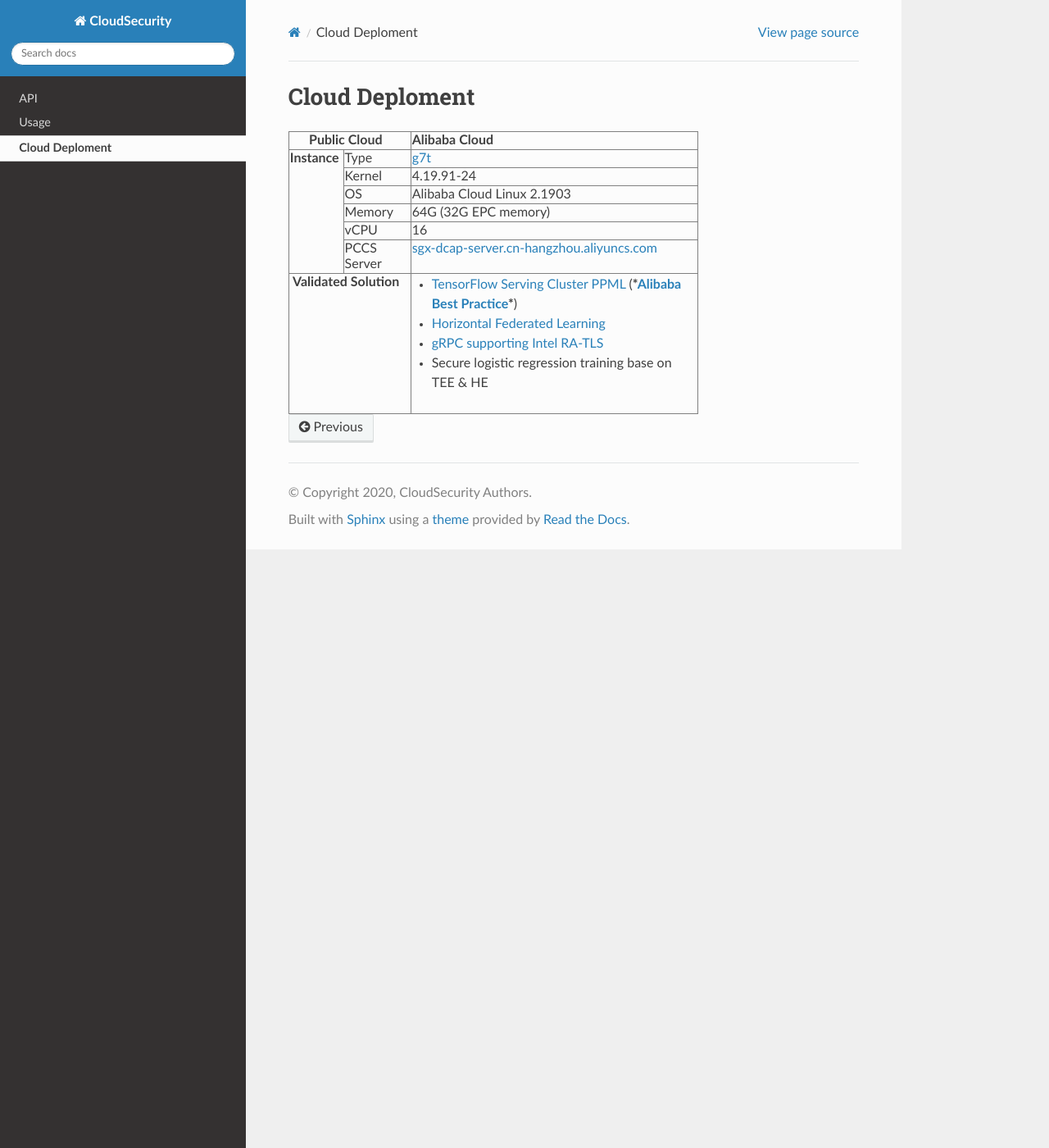
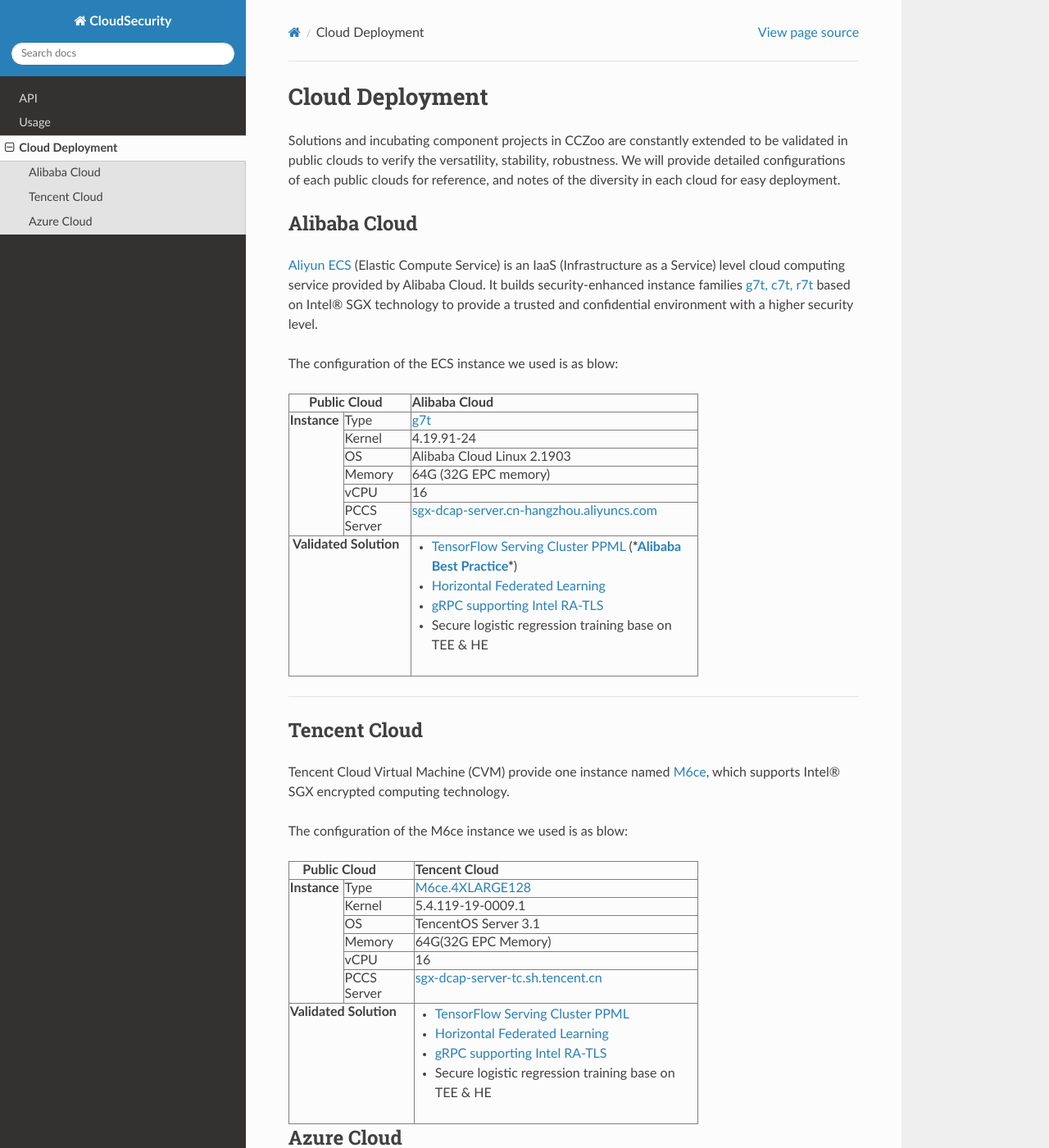
Before and after one commit to RodgerZhu/Cloud_Security, a Sphinx documentation site: the page built from Docs/readdoc/docs/source/cloud.md, in a window 1280 px wide and 1400 px high. Shown: the whole window at 82% size. Built offline with Sphinx 7.4.7 and the Read the Docs theme 2.0.0, drawn with Linux system fonts in a browser that asks for light colours; pages that are not in the unit, such as notebooks, are missing from menus; some of the changed text lies outside the part shown.

Commit message:
Update cloud.md

```diff
--- a/Docs/readdoc/docs/source/cloud.md
+++ b/Docs/readdoc/docs/source/cloud.md
@@ -1,4 +1,19 @@
-# Cloud Deploment
+# Cloud Deployment
+
+Solutions and incubating component projects in CCZoo are constantly extended to
+be validated in public clouds to verify the versatility, stability, robustness.
+We will provide detailed configurations of each public clouds for reference, and
+notes of the diversity in each cloud for easy deployment.
+
+## Alibaba Cloud
+
+[Aliyun ECS](https://help.aliyun.com/product/25365.html) (Elastic Compute Service)
+is an IaaS (Infrastructure as a Service) level cloud computing service provided
+by Alibaba Cloud. It builds security-enhanced instance families [g7t, c7t, r7t](https://help.aliyun.com/document_detail/207734.html)
+based on Intel® SGX technology to provide a trusted and confidential environment
+with a higher security level.
+
+The configuration of the ECS instance we used is as blow:
 
 <table border="1" cellpadding="1" cellspacing="1" style="width:500px">
   <tbody>
@@ -60,3 +75,144 @@
     </tr>
   </tbody>
 </table>
+
+---
+
+## Tencent Cloud
+
+Tencent Cloud Virtual Machine (CVM) provide one instance named [M6ce](https://cloud.tencent.com/document/product/213/11518#M6ce),
+which supports Intel® SGX encrypted computing technology.
+
+The configuration of the M6ce instance we used is as blow:
+
+<table border="1" cellpadding="1" cellspacing="1" style="width:500px">
+  <tbody>
+    <tr>
+      <td colspan="2"><strong>&nbsp; &nbsp; Public Cloud</strong>
+      </td>
+      <td><strong>Tencent Cloud</strong>
+      </td>
+    </tr>
+    <tr>
+      <td rowspan="6" style="text-align: left;"><strong>Instance&nbsp;</strong>
+      </td>
+      <td style="text-align: left;">Type
+      </td>
+      <td><a href="https://cloud.tencent.com/document/product/213/11518#M6ce">M6ce.4XLARGE128&nbsp;</a>
+      </td>
+    </tr>
+    <tr>
+      <td style="text-align: left;">Kernel
+      </td>
+      <td>5.4.119-19-0009.1
+      </td>
+    </tr>
+    <tr>
+      <td style="text-align: left;">OS
+      </td>
+      <td>TencentOS Server 3.1
+      </td>
+    </tr>
+    <tr>
+      <td style="text-align: left;">Memory
+      </td>
+      <td>64G(32G EPC Memory)
+      </td>
+    </tr>
+    <tr>
+      <td style="text-align: left;">vCPU
+      </td>
+      <td>16
+      </td>
+    </tr>
+    <tr>
+      <td style="text-align: left;">PCCS Server
+      </td>
+      <td><a href="https://cloud.tencent.com/document/product/213/63353">sgx-dcap-server-tc.sh.tencent.cn&nbsp;</a>
+      </td>
+    </tr>
+    <tr>
+      <td colspan="2"><strong>Validated Solution&nbsp;</strong>
+      </td>
+      <td>
+        <ul>
+          <li><a href="https://cczoo.readthedocs.io/en/latest/Solutions/tensorflow-serving-cluster/index.html">TensorFlow Serving Cluster PPML&nbsp;</a></li>
+          <li><a href="https://cczoo.readthedocs.io/en/latest/Solutions/horizontal-federated-learning/hfl.html">Horizontal Federated Learning&nbsp;</a></li>
+          <li><a href="https://cczoo.readthedocs.io/en/latest/Solutions/grpc-ra-tls/index.html">gRPC supporting Intel RA-TLS</a></li>
+          <li>Secure logistic regression training base on TEE &amp; HE</li>
+        </ul>
+      </td>
+    </tr>
+  </tbody>
+</table>
+
+## Azure Cloud
+
+[Azure confidential computing services](https://azure.microsoft.com/en-us/solutions/confidential-compute/) are
+available and provide access to VMs with Intel SGX enabled in [DCsv2](https://docs.microsoft.com/en-us/azure/virtual-machines/dcv2-series) and [DCsv3](https://docs.microsoft.com/en-us/azure/virtual-machines/dcv3-series)
+VM instances.
+
+The configuration of the DCsv3 instance we used is as blow:
+
+<table border="1" cellpadding="1" cellspacing="1" style="width:500px">
+  <tbody>
+    <tr>
+      <td colspan="2"><strong>&nbsp; &nbsp; &nbsp; &nbsp; &nbsp;Public Cloud</strong>
+      </td>
+      <td><strong>&nbsp; &nbsp; Azure Cloud</strong>
+      </td>
+    </tr>
+    <tr>
+      <td rowspan="6" style="text-align: left;"><strong>Instance&nbsp;</strong>
+      </td>
+      <td style="text-align: left;">Type
+      </td>
+      <td><a href="https://docs.microsoft.com/en-us/azure/virtual-machines/dcv3-series">Standard_DC16s_v3</a>
+      </td>
+    </tr>
+    <tr>
+      <td style="text-align: left;">Kernel
+      </td>
+      <td>5.13
+      </td>
+    </tr>
+    <tr>
+      <td style="text-align: left;">OS
+      </td>
+      <td>Ubuntu20.04
+      </td>
+    </tr>
+    <tr>
+      <td style="text-align: left;">Memory
+      </td>
+      <td>128GB(64G EPC Memory)
+      </td>
+    </tr>
+    <tr>
+      <td style="text-align: left;">vCPU
+      </td>
+      <td>16
+      </td>
+    </tr>
+    <tr>
+      <td style="text-align: left;">PCCS Server
+      </td>
+      <td><a href="https://docs.microsoft.com/en-us/azure/confidential-computing/quick-create-portal#install-azure-dcap-client">Azure DCAP</a>
+      </td>
+    </tr>
+    <tr>
+      <td colspan="2"><strong>&nbsp; &nbsp; Validated Solution&nbsp;</strong>
+      </td>
+      <td>
+        <ul>
+          <li><a href="https://cczoo.readthedocs.io/en/latest/Solutions/ehsm-kms/index.html">eHSM</a>
+            <br />
+            <br />
+            <br />
+            <br />
+            &nbsp;</li>
+        </ul>
+      </td>
+    </tr>
+  </tbody>
+</table>
```
